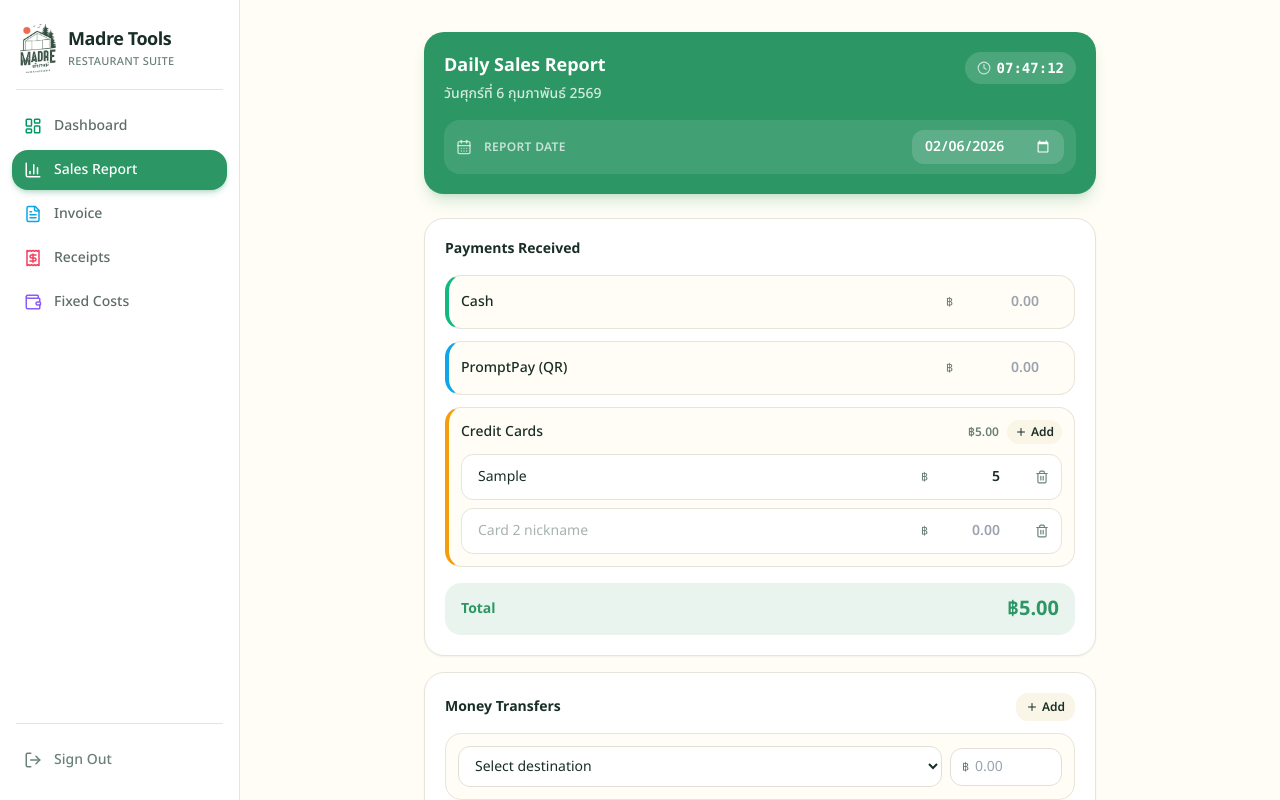
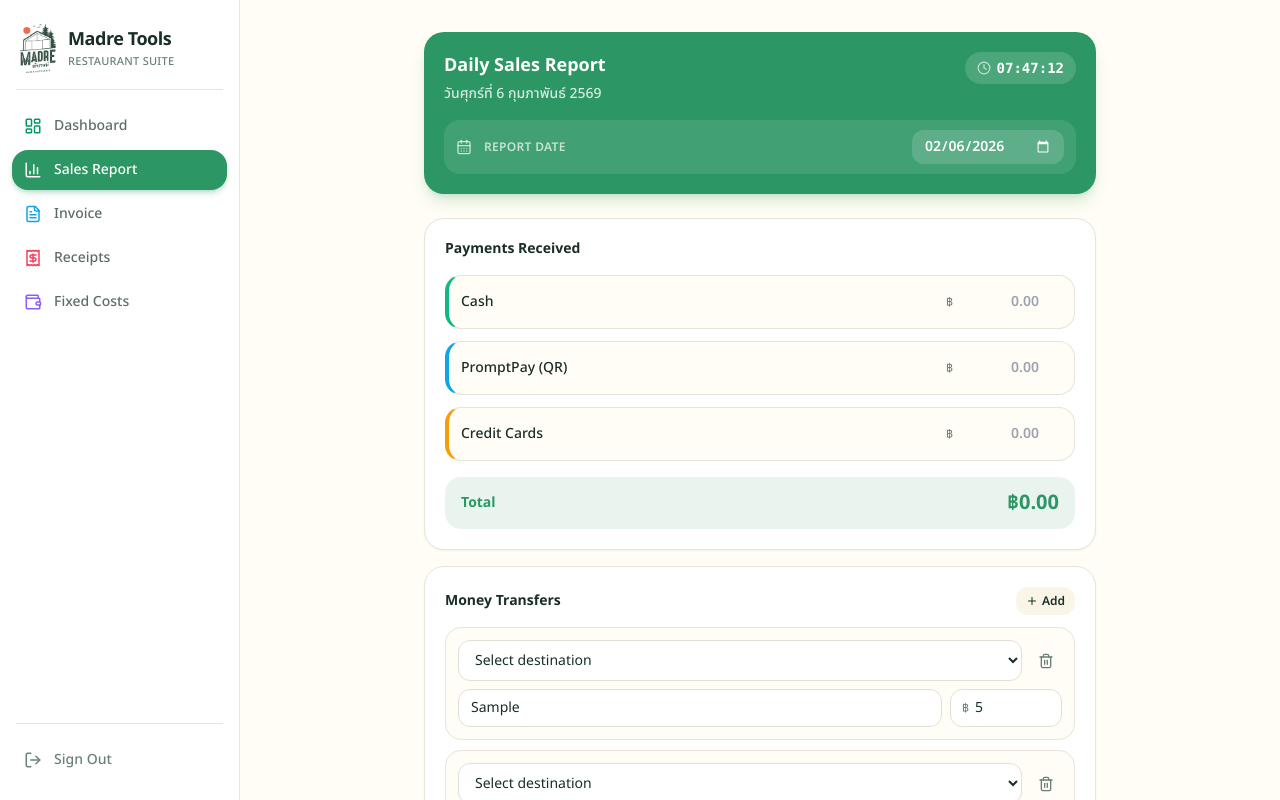
Before and after one commit to worldclasstom/invoice-tool, a Next.js app: page /sales in a window 1280 px wide. Both pictures are taken after typing "Sample", "5" into the empty fields and a click on the button "Add". Shown: the top 800 px of the page. Built offline with nearby package versions, Linux system fonts and the light colour scheme.

Commit message:
feat: add nickname to Money Transfers and revert Credit Cards
Move nickname to Money Transfers section and revert Credit Cards to simple input.

Co-authored-by: Thomas Campbell <122562843+worldclasstom@users.noreply.github.com>

```diff
--- a/src/app/(app)/sales/page.tsx
+++ b/src/app/(app)/sales/page.tsx
@@ -21,13 +21,9 @@ const TIME_OPTIONS = [
 
 const BANK_OPTIONS = ['KBank', 'SCB', 'Bangkok Bank', 'Krungsri', 'Cash Holdings']
 
-interface CreditCardDetail {
-  nickname: string
-  amount: number
-}
-
 interface TransferDetail {
   destination: string
+  nickname: string
   amount: number
 }
 
@@ -38,15 +34,13 @@ export default function SalesPage() {
 
   const [cashAmount, setCashAmount] = useState('')
   const [promptpayAmount, setPromptpayAmount] = useState('')
-  const [creditCards, setCreditCards] = useState<CreditCardDetail[]>([
-    { nickname: '', amount: 0 },
-  ])
+  const [creditCardAmount, setCreditCardAmount] = useState('')
 
   const [tablesServed, setTablesServed] = useState('')
   const [togoOrders, setTogoOrders] = useState('')
 
   const [transfers, setTransfers] = useState<TransferDetail[]>([
-    { destination: '', amount: 0 },
+    { destination: '', nickname: '', amount: 0 },
   ])
 
   const [posImage, setPosImage] = useState<string | null>(null)
@@ -84,12 +78,10 @@ export default function SalesPage() {
     return () => clearInterval(interval)
   }, [])
 
-  const creditCardTotal = creditCards.reduce((sum, c) => sum + Number(c.amount || 0), 0)
-
   const total =
     Number(cashAmount || 0) +
     Number(promptpayAmount || 0) +
-    creditCardTotal
+    Number(creditCardAmount || 0)
 
   const handleFileUpload = async (e: React.ChangeEvent<HTMLInputElement>) => {
     const file = e.target.files?.[0]
@@ -113,22 +105,8 @@ export default function SalesPage() {
     )
   }
 
-  const addCreditCard = () => {
-    setCreditCards([...creditCards, { nickname: '', amount: 0 }])
-  }
-
-  const removeCreditCard = (index: number) => {
-    setCreditCards(creditCards.filter((_, i) => i !== index))
-  }
-
-  const updateCreditCard = (index: number, field: keyof CreditCardDetail, value: string | number) => {
-    const updated = [...creditCards]
-    updated[index] = { ...updated[index], [field]: value }
-    setCreditCards(updated)
-  }
-
   const addTransfer = () => {
-    setTransfers([...transfers, { destination: '', amount: 0 }])
+    setTransfers([...transfers, { destination: '', nickname: '', amount: 0 }])
   }
 
   const removeTransfer = (index: number) => {
@@ -154,8 +132,7 @@ export default function SalesPage() {
           reportDate,
           cashAmount: Number(cashAmount || 0),
           promptpayAmount: Number(promptpayAmount || 0),
-          creditCardAmount: creditCardTotal,
-          creditCardDetails: creditCards.filter((c) => c.amount > 0),
+          creditCardAmount: Number(creditCardAmount || 0),
           tablesServed: Number(tablesServed || 0),
           togoOrders: Number(togoOrders || 0),
           weather,
@@ -221,6 +198,7 @@ export default function SalesPage() {
             {[
               { label: 'Cash', value: cashAmount, setter: setCashAmount, color: 'border-l-emerald-500' },
               { label: 'PromptPay (QR)', value: promptpayAmount, setter: setPromptpayAmount, color: 'border-l-sky-500' },
+              { label: 'Credit Cards', value: creditCardAmount, setter: setCreditCardAmount, color: 'border-l-amber-500' },
             ].map((field) => (
               <div key={field.label} className={`flex items-center gap-3 rounded-xl border border-border bg-background p-3 border-l-4 ${field.color}`}>
                 <span className="flex-1 text-sm font-medium text-foreground">{field.label}</span>
@@ -238,58 +216,6 @@ export default function SalesPage() {
                 </div>
               </div>
             ))}
-
-            {/* Credit Cards with nicknames */}
-            <div className="rounded-xl border border-border border-l-4 border-l-amber-500 bg-background p-3">
-              <div className="mb-2.5 flex items-center justify-between">
-                <span className="text-sm font-medium text-foreground">Credit Cards</span>
-                <div className="flex items-center gap-2">
-                  <span className="text-xs font-semibold text-muted-foreground">{formatBaht(creditCardTotal)}</span>
-                  <button
-                    type="button"
-                    onClick={addCreditCard}
-                    className="flex items-center gap-1 rounded-lg bg-secondary px-2 py-1 text-xs font-semibold text-secondary-foreground transition-colors hover:bg-secondary/80"
-                  >
-                    <Plus className="h-3 w-3" />
-                    Add
-                  </button>
-                </div>
-              </div>
-              <div className="flex flex-col gap-2">
-                {creditCards.map((card, i) => (
-                  <div key={i} className="flex items-center gap-2 rounded-lg border border-border bg-card p-2">
-                    <input
-                      type="text"
-                      value={card.nickname}
-                      onChange={(e) => updateCreditCard(i, 'nickname', e.target.value)}
-                      className="min-w-0 flex-1 rounded-md border-0 bg-transparent px-2 py-1 text-sm text-foreground placeholder:text-muted-foreground/60 focus:outline-none focus:ring-0"
-                      placeholder={`Card ${i + 1} nickname`}
-                    />
-                    <div className="relative w-28 shrink-0">
-                      <span className="absolute left-2.5 top-1/2 -translate-y-1/2 text-xs text-muted-foreground">{'฿'}</span>
-                      <input
-                        type="number"
-                        min="0"
-                        step="0.01"
-                        value={card.amount || ''}
-                        onChange={(e) => updateCreditCard(i, 'amount', Number(e.target.value))}
-                        className="w-full rounded-md border-0 bg-transparent py-1 pl-5 pr-2 text-right text-sm font-semibold text-foreground focus:outline-none focus:ring-0"
-                        placeholder="0.00"
-                      />
-                    </div>
-                    {creditCards.length > 1 && (
-                      <button
-                        type="button"
-                        onClick={() => removeCreditCard(i)}
-                        className="shrink-0 rounded-md p-1 text-muted-foreground hover:bg-destructive/10 hover:text-destructive"
-                      >
-                        <Trash2 className="h-3.5 w-3.5" />
-                      </button>
-                    )}
-                  </div>
-                ))}
-              </div>
-            </div>
           </div>
           <div className="mt-4 flex items-center justify-between rounded-xl bg-primary/10 px-4 py-3">
             <span className="text-sm font-bold text-primary">Total</span>
@@ -312,7 +238,8 @@ export default function SalesPage() {
           </div>
           <div className="flex flex-col gap-2.5">
             {transfers.map((t, i) => (
-              <div key={i} className="flex flex-col gap-2 rounded-xl border border-border bg-background p-3 sm:flex-row sm:items-center">
+              <div key={i} className="flex flex-col gap-2 rounded-xl border border-border bg-background p-3">
+                <div className="flex items-center gap-2">
                   <select
                     value={t.destination}
                     onChange={(e) => updateTransfer(i, 'destination', e.target.value)}
@@ -323,8 +250,25 @@ export default function SalesPage() {
                       <option key={b} value={b}>{b}</option>
                     ))}
                   </select>
+                  {transfers.length > 1 && (
+                    <button
+                      type="button"
+                      onClick={() => removeTransfer(i)}
+                      className="shrink-0 rounded-lg p-2 text-muted-foreground hover:bg-destructive/10 hover:text-destructive"
+                    >
+                      <Trash2 className="h-4 w-4" />
+                    </button>
+                  )}
+                </div>
                 <div className="flex items-center gap-2">
-                  <div className="relative flex-1 sm:w-28 sm:flex-none">
+                  <input
+                    type="text"
+                    value={t.nickname}
+                    onChange={(e) => updateTransfer(i, 'nickname', e.target.value)}
+                    className="flex-1 rounded-lg border border-input bg-card px-3 py-2 text-sm text-foreground placeholder:text-muted-foreground/60 focus:outline-none focus:ring-2 focus:ring-ring"
+                    placeholder="Nickname (e.g. John's card)"
+                  />
+                  <div className="relative w-28 shrink-0">
                     <span className="absolute left-3 top-1/2 -translate-y-1/2 text-xs text-muted-foreground">{'฿'}</span>
                     <input
                       type="number"
@@ -336,15 +280,6 @@ export default function SalesPage() {
                       placeholder="0.00"
                     />
                   </div>
-                  {transfers.length > 1 && (
-                    <button
-                      type="button"
-                      onClick={() => removeTransfer(i)}
-                      className="rounded-lg p-2 text-muted-foreground hover:bg-destructive/10 hover:text-destructive"
-                    >
-                      <Trash2 className="h-4 w-4" />
-                    </button>
-                  )}
                 </div>
               </div>
             ))}
--- a/src/app/api/sales/route.ts
+++ b/src/app/api/sales/route.ts
@@ -13,7 +13,6 @@ export async function POST(request: Request) {
       cashAmount,
       promptpayAmount,
       creditCardAmount,
-      creditCardDetails,
       tablesServed,
       togoOrders,
       weather,
@@ -36,7 +35,6 @@ export async function POST(request: Request) {
           cash_amount: cashAmount || 0,
           promptpay_amount: promptpayAmount || 0,
           credit_card_amount: creditCardAmount || 0,
-          credit_card_details: creditCardDetails || [],
           total_amount: totalAmount,
           tables_served: tablesServed || 0,
           togo_orders: togoOrders || 0,
```
Lines whose indentation alone changed are shown as unchanged.
